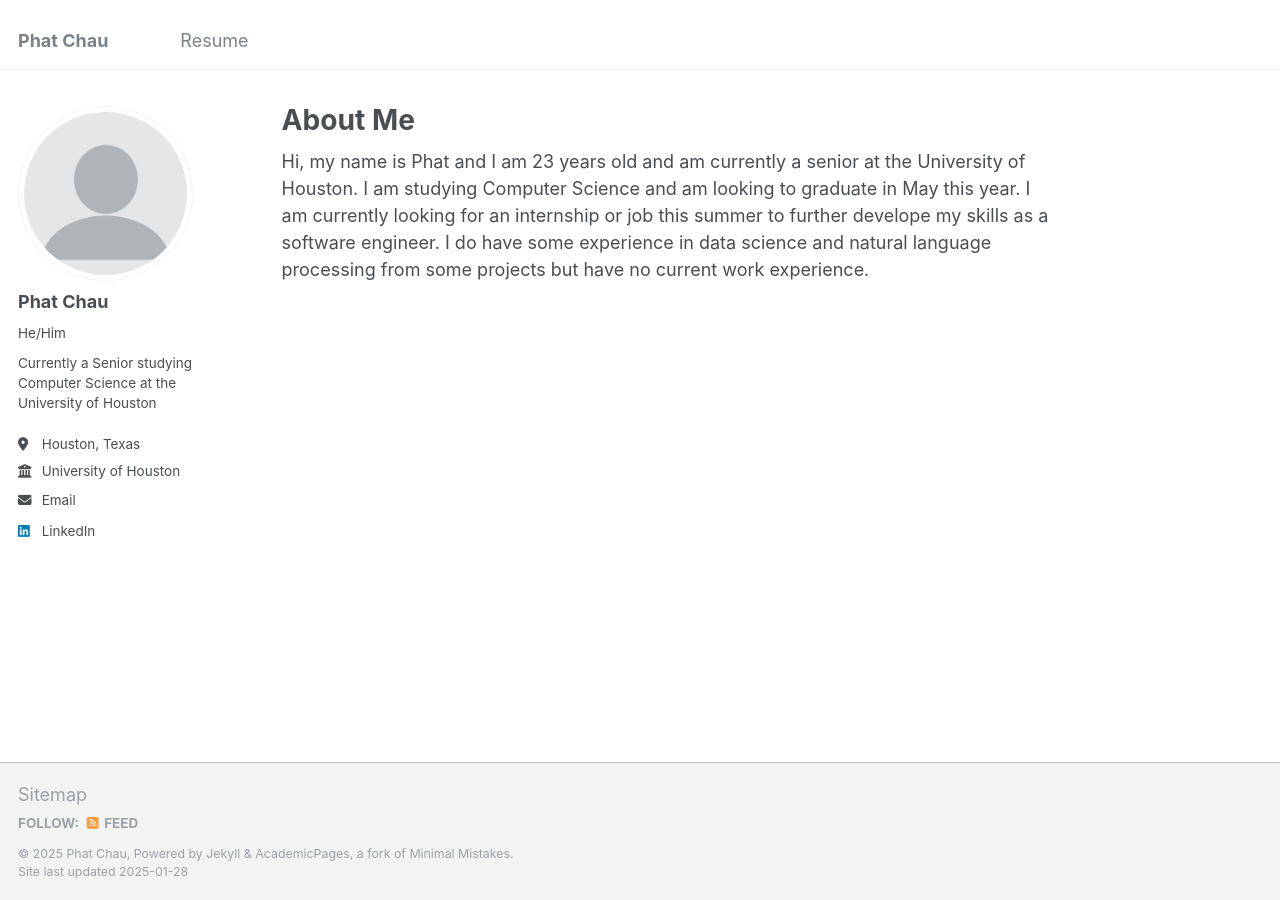
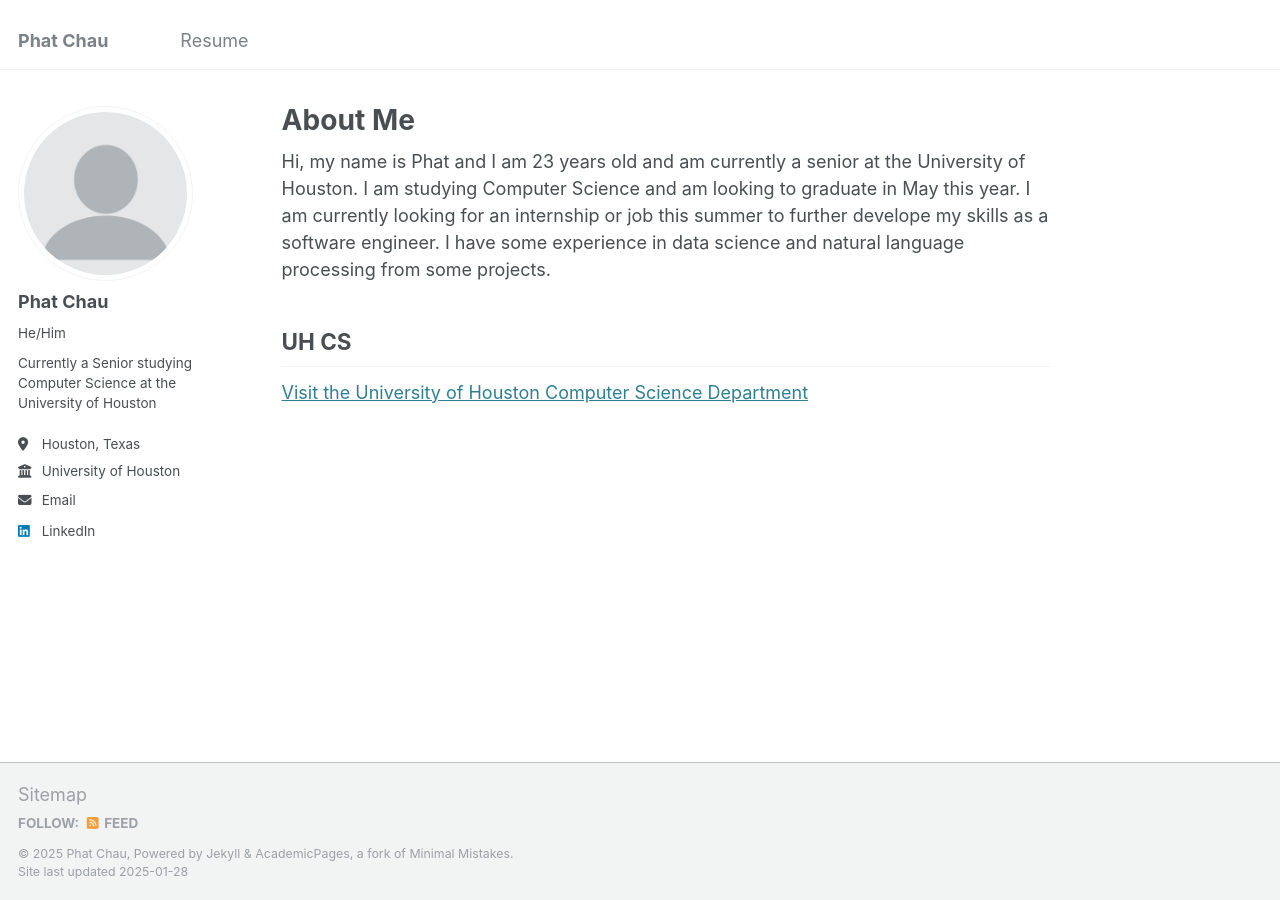
Before and after one commit to pnchau/pnchau.github.io, a Jekyll site: the page built from _pages/about.md, in a window 1280 px wide. Built offline with Jekyll 4.4.1, drawn with Linux system fonts in a browser that asks for light colours.

Commit message:
Update about.md

```diff
--- a/_pages/about.md
+++ b/_pages/about.md
@@ -7,4 +7,7 @@ redirect_from:
   - /about.html
 ---
 
-Hi, my name is Phat and I am 23 years old and am currently a senior at the University of Houston. I am studying Computer Science and am looking to graduate in May this year. I am currently looking for an internship or job this summer to further develope my skills as a software engineer. I do have some experience in data science and natural language processing from some projects but have no current work experience.
+Hi, my name is Phat and I am 23 years old and am currently a senior at the University of Houston. I am studying Computer Science and am looking to graduate in May this year. I am currently looking for an internship or job this summer to further develope my skills as a software engineer. I have some experience in data science and natural language processing from some projects.
+
+## UH CS
+[Visit the University of Houston Computer Science Department](https://www.cs.uh.edu)
```
